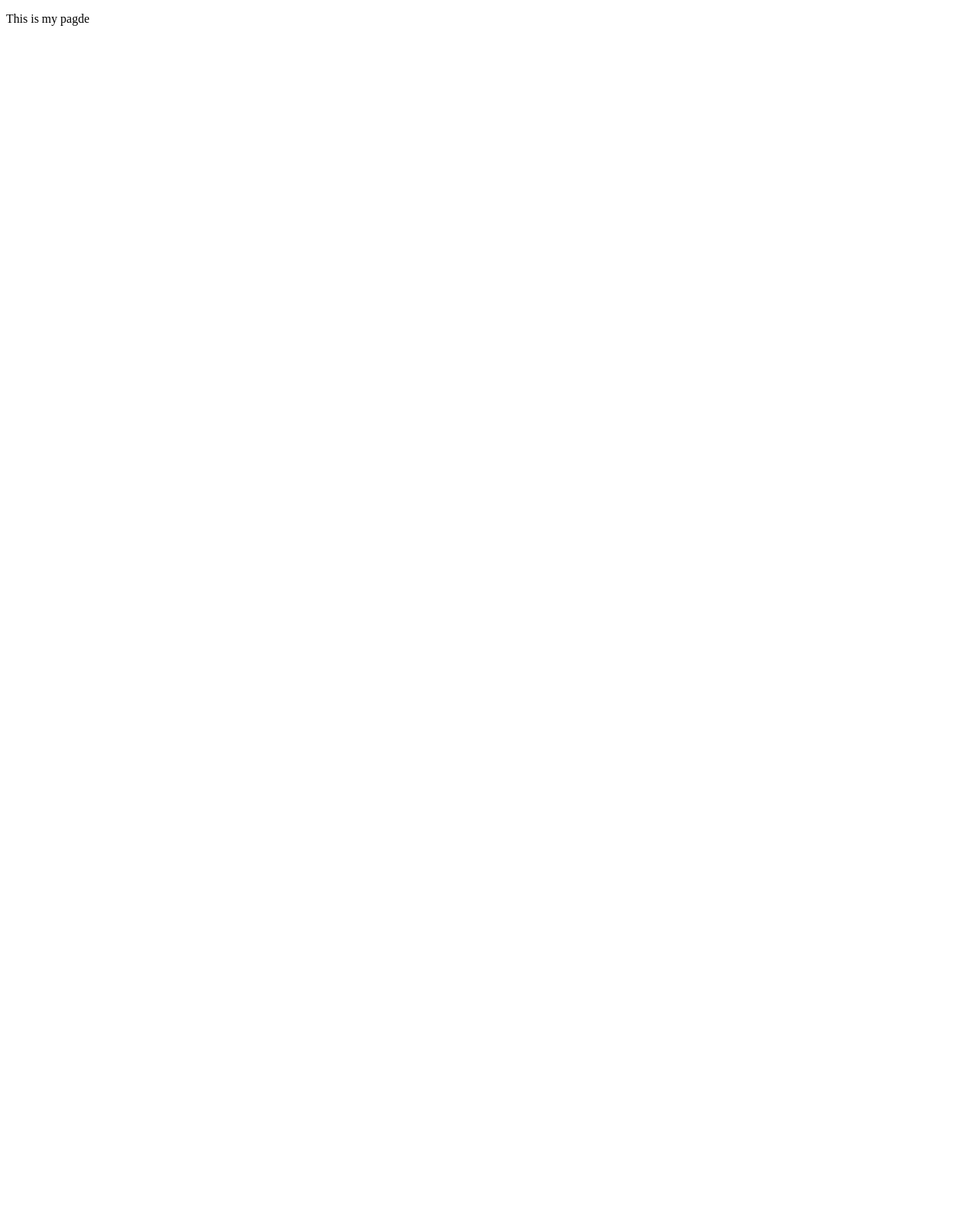
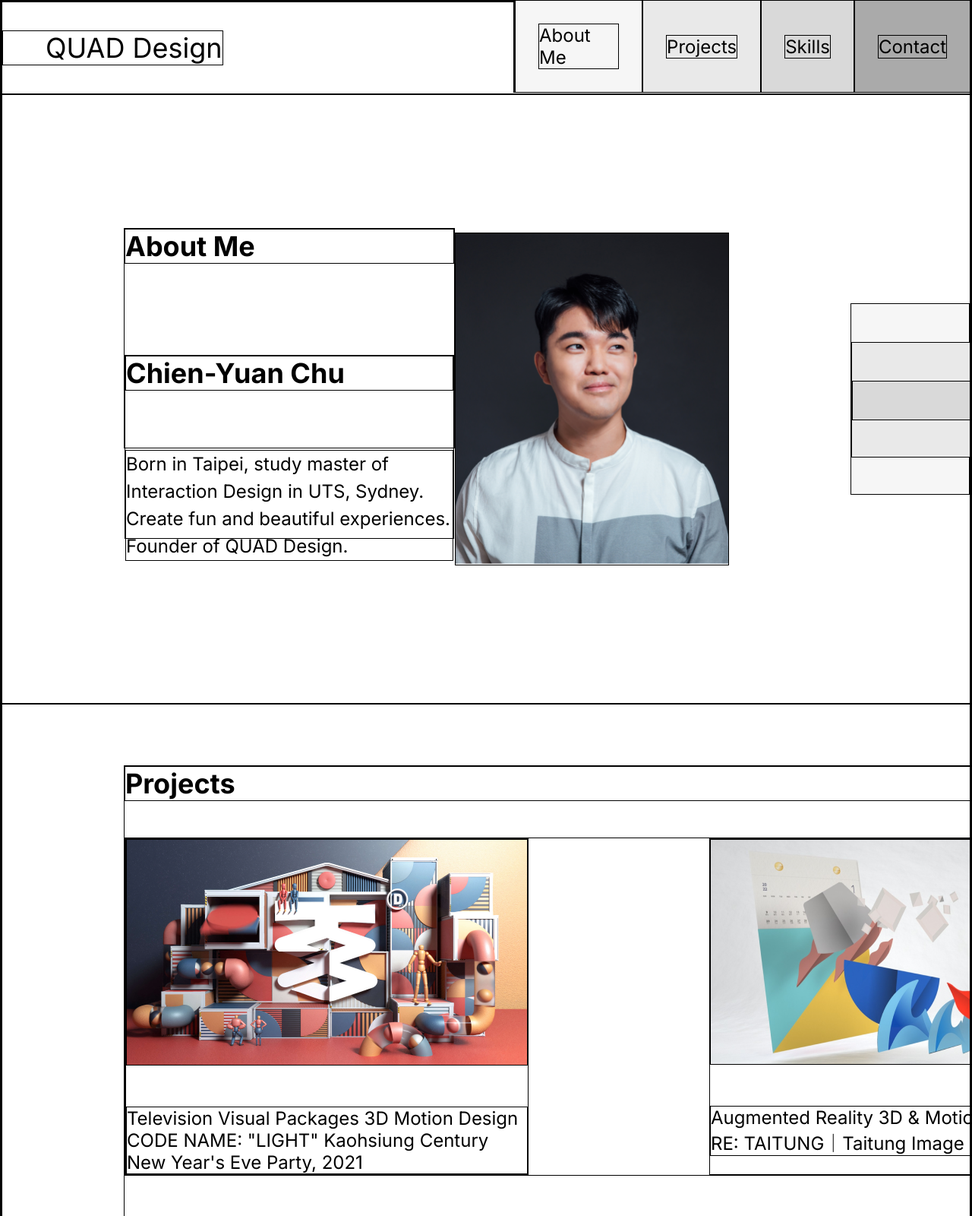
Before and after one commit to jerrychu5257/Codecademy_Portfolio-Project, a plain HTML site: page src/index.html in a window 1280 px wide. Shown: the top 1600 px of the page at 76% size. Before the commit the page ends 800 px from the top, so only its background shows below. Drawn offline with Linux system fonts and the light colour scheme.

Commit message:
build home/contact page

```diff
--- a/src/index.html
+++ b/src/index.html
@@ -2,9 +2,89 @@
 <html lang="en-US">
   <head>
     <meta charset="utf-8" />
+    <link rel="stylesheet" href="style.css">
+    <link href="https://fonts.googleapis.com/css2?family=Inter:wght@100..900&display=swap" rel="stylesheet">
     <title>My Portfolio</title>
   </head>
   <body>
-    <p>This is my pagde</p>
+    <header>
+      <h1 class="logo">QUAD Design</h1>
+      <nav class="navbar">
+        <ul class="nav-list">
+          <li class="nav-aboutme"><a href="#aboutme">About Me</a></li>
+          <li class="nav-projects"><a href="#projects">Projects</a></li>
+          <li class="nav-skills"><a href="#skills">Skills</a></li>
+          <li class="nav-contact"><a href="#contact">Contact</a></li>
+        </ul>
+      </nav>
+    </header>
+    <section class="AboutMe">
+      <div class="info">
+        <h1 id="aboutme" class="title">About Me</h1>
+        <div class="description">
+          <h1 class="name">Chien-Yuan Chu</h1>
+          <p>Born in Taipei, study master of Interaction Design in UTS, Sydney. <br>
+        Create fun and beautiful experiences.<br>
+        Founder of QUAD Design.</p>
+        </div>
+      </div>
+      <img id="photo" src="./image/image-photo.png">
+      <div class="shape1">
+        <div class="shape2">
+          <div class="shape3"></div>
+        </div>
+      </div>
+    </section>
+    <section class="ProjectsNskills">
+      <div class="info-project">
+        <h1 id="projects" class="title">Projects</h1>
+        <div class="description">
+          <div>
+            <img src="./image/image-project1.png">
+            <p>Television Visual Packages 3D Motion Design <br>
+            CODE NAME: "LIGHT" Kaohsiung Century New Year's Eve Party, 2021</p>
+          </div>
+          <div>
+            <img src="./image/image-project2.png">
+            <p>Augmented Reality 3D & Motion Design <br>
+            RE: TAITUNG｜Taitung Image Calendar, 2022</p>
+          </div>
+        </div>
+      </div>
+      <div class="info-skills">
+        <h1 id="skills" class="title">Skills</h1>
+        <div class="icons">
+          <img src="./image/icon-java.png">
+          <img src="./image/icon-html.png">
+          <img src="./image/icon-css.png">
+          <img src="./image/icon-JavaScript.png">
+          <img src="./image/icon-swift.png">
+          <img src="./image/icon-threejs.png">
+          <img src="./image/icon-python.png">
+          <img src="./image/icon-figma.png">
+        </div>
+      </div>
+    </section>
+    <section class="Contact">
+      <div class="info-contact">
+        <h1 id="contact" class="title">Contact</h1>
+        <h3 class="linkedin">Linkedin: https://www.linkedin.com/in/chien-yuan-chu/</h3>
+        <h3 class="email">Email: summer8341000@gmail.com</h3>
+      </div>
+    </section>
+    <footer>
+      <div class="footer-logo">
+        <h1>QUAD Design</h1>
+        <p>© COPYRIGHT 2024. Jerry Chu ALL RIGHTS RESERVED.</p>
+      </div>
+      <div class="footer-nav">
+        <ul class="nav-list2">
+          <li>About Me</li>
+          <li>Projects</li>
+          <li>Skills</li>
+          <li>Contact</li>
+        </ul>
+      </div>
+    </footer>
   </body>
 </html>
--- a/src/style.css
+++ b/src/style.css
@@ -0,0 +1,255 @@
+* {
+    border: 1px solid black;
+    font-family: "Inter";
+}
+
+html, body{
+    margin: 0;
+    padding: 0;
+    /* overflow: hidden; */
+}
+
+h1,h2,h3{
+    margin: 0px;
+    padding: 0px;
+}
+
+header{
+    display: flex;
+    height: 120px;
+    justify-content: flex-start;
+    align-items: center;
+}
+
+.navbar{
+    display: flex;
+    position: absolute;
+    top: 0px;
+    right: 0px;
+    height: 120px;
+    align-items: center;
+}
+
+.logo{
+    padding-left: 56px;
+    font-weight:normal;
+    font-size: 36px;
+}
+
+.nav-list{
+    display: flex;
+    list-style: none;
+    justify-content: space-between;
+    align-items: center;
+    height: 100%;
+    padding: 0;
+    width: 600px;
+    font-size: 24px;
+}
+
+.nav-list li a{
+    text-decoration: none;
+    color: black;
+}
+
+.nav-aboutme{
+    display: flex;
+    justify-content: center;
+    align-items: center;
+    height: 100%;
+    background-color: #F6F6F6;
+    padding: 0px 30px;
+}
+
+.nav-projects{
+    display: flex;
+    justify-content: center;
+    align-items: center;
+    height: 100%;
+    background-color: #E9E9E9;
+    padding: 0px 30px;
+}
+
+.nav-skills{
+    display: flex;
+    justify-content: center;
+    align-items: center;
+    height: 100%;
+    background-color: #D9D9D9;
+    padding: 0px 30px;
+}
+
+.nav-contact{
+    display: flex;
+    justify-content: center;
+    align-items: center;
+    height: 100%;
+    background-color: #AAAAAA;
+    padding: 0px 30px;
+}
+
+.AboutMe{
+    display: flex;
+    justify-content: space-between;
+    align-items: center;
+    font-size: 24px;
+    height: 800px;
+    overflow: hidden;
+}
+
+.AboutMe .info{
+    margin-left: 160px;
+    position: relative;
+    top: -80px;
+}
+
+.AboutMe .info .description{
+    position: relative;
+    top: 120px;
+}
+
+.AboutMe .info p{
+    position: relative;
+    top: 54px;
+    font-size: 24px;
+    width: 430px;
+    line-height: 36px;
+}
+
+#photo{
+    width: 360px;
+    height: 436px;
+    margin-right: 160px;
+}
+
+.shape1{
+    width: 100%;
+    height: 250px;
+    background-color: #F6F6F6;
+}
+.shape2{
+    position:relative;
+    top: 50px;
+    width: 100%;
+    height: 150px;
+    background-color: #E9E9E9;
+}
+.shape3{
+    position:relative;
+    top: 50px;
+    width: 100%;
+    height: 50px;
+    background-color: #D9D9D9;
+}
+
+.ProjectsNskills{
+    height: 1024px;
+    font-size: 24px;
+    overflow: hidden;
+    display: flex;
+}
+
+.ProjectsNskills .info-project{
+    margin-left: 160px;
+    position: relative;
+    top: 80px;
+}
+
+.ProjectsNskills .info-project .description{
+    width: 1300px;
+    display: flex;
+    justify-content: space-between;
+    position: relative;
+    top: 48px;
+}
+
+.ProjectsNskills .description p{
+    position: relative;
+    top: 24px;
+    width: 527px;
+}
+
+.ProjectsNskills .info-skills{
+    margin-left: 160px;
+    position: relative;
+    top: 300px;
+}
+
+.ProjectsNskills .info-skills .icons{
+    position: relative;
+    top: 48px;
+    display: flex;
+    justify-content: space-between;
+    width: 1300px;
+
+}
+
+.icons img{
+    width: 80px;
+    height: 80px;
+}
+
+.Contact{
+    display: none;
+    height: 800px;
+    font-size: 24px;
+}
+
+.Contact .info-contact{
+    margin-left: 160px;
+    position: relative;
+    top: 300px;
+}
+
+.Contact .info-contact h3{
+    font-size: 24px;
+    position: relative;
+    top: 80px;
+}
+
+.Contact .info-contact .email{
+    position: relative;
+    top: 120px;
+}
+
+footer{
+    height: 300px;
+    background-color: #AAAAAA;
+    display: flex;
+    overflow: hidden;
+}
+
+footer .footer-logo{
+    margin-left: 56px;
+    margin-top: 80px;
+    color: white;
+    font-weight: lighter;
+
+}
+
+footer .footer-logo h1 {
+    font-weight: normal;
+}
+
+footer .footer-logo p {
+    position: relative;
+    top: 48px;
+    width: 240px;
+}
+
+footer .footer-nav{
+    margin-top: 80px;
+    margin-left: 200px;
+}
+
+footer .footer-nav .nav-list2{
+    display: flex;
+    list-style: none;
+    flex-direction: column;
+    justify-content: space-between;
+    align-items: left;
+    color: white;
+    margin:0;
+    padding: 0;
+    height:140px;
+}
```
Also changed, not shown: src/image/image-photo.png (added), src/image/image-project1.png (added), src/image/image-project2.png (added).
